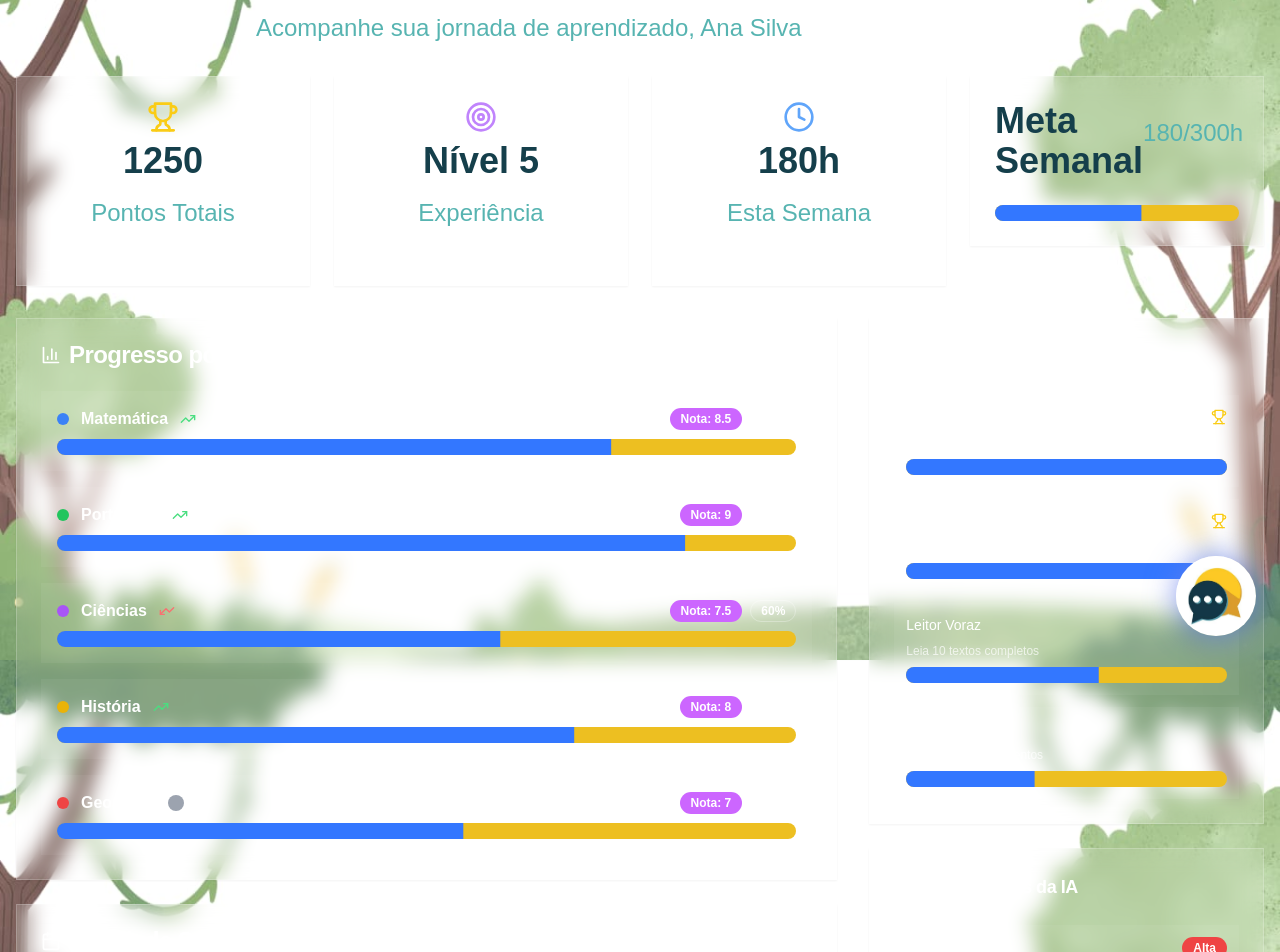
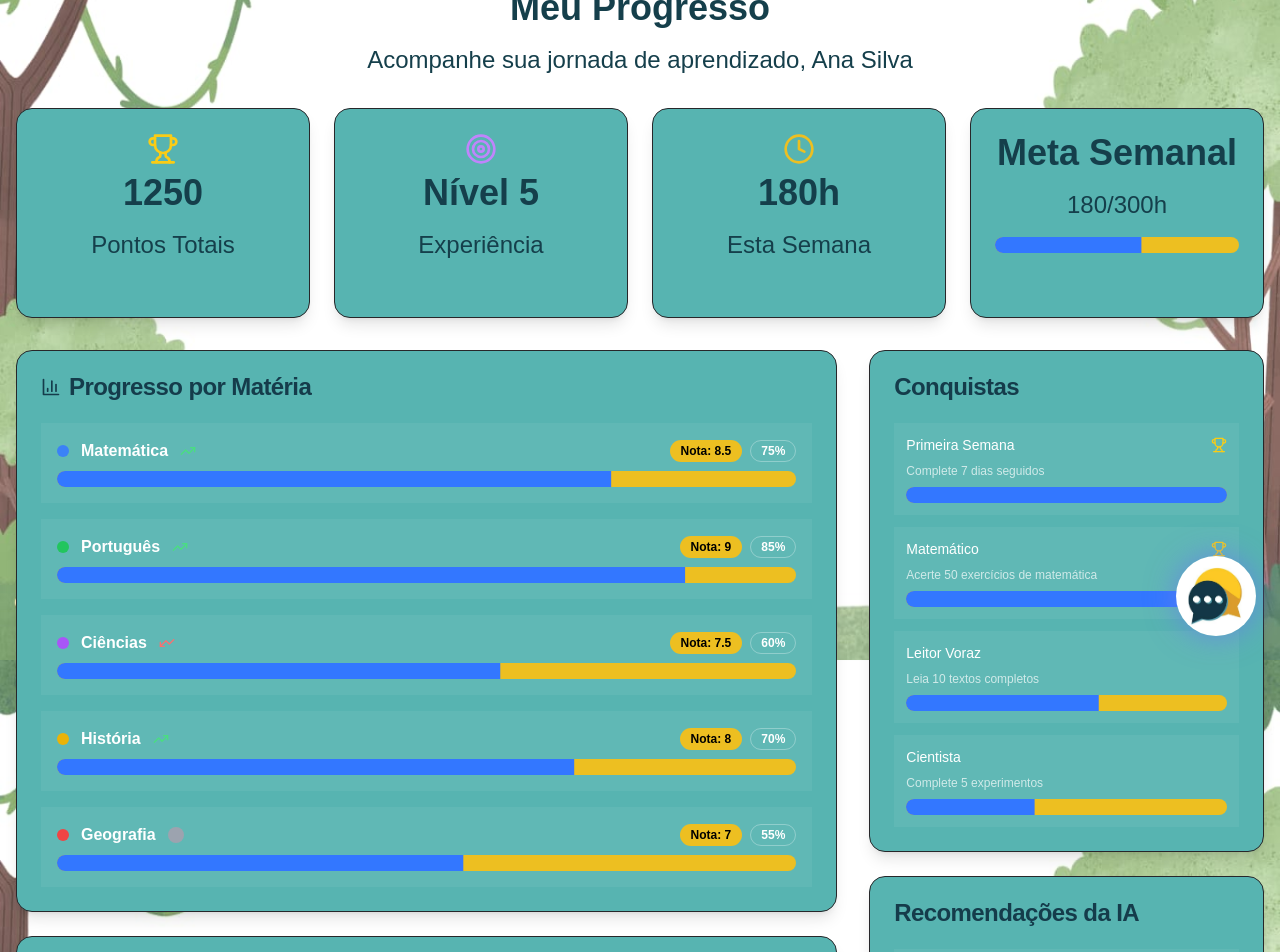
Before and after one commit to marcusmarinhob/MemorIA, a React (Vite) app: page /dashboard in a window 1280 px wide. Shown: the part 140-1092 px from the top of the page. Built offline with nearby package versions, Linux system fonts and the light colour scheme.

Commit message:
Ajuste da pages Dashboard

```diff
--- a/src/components/ui/badge.jsx
+++ b/src/components/ui/badge.jsx
@@ -1,20 +1,18 @@
-
-import React from 'react';
-import { cva } from 'class-variance-authority';
-import { cn } from '@/lib/utils';
+import React from "react";
+import { cva } from "class-variance-authority";
+import { cn } from "@/lib/utils";
 
 const badgeVariants = cva(
-  "inline-flex items-center rounded-full border px-2.5 py-0.5 text-xs font-semibold transition-colors focus:outline-none focus:ring-2 focus:ring-ring focus:ring-offset-2",
+  "inline-flex items-center rounded-full border px-2.5 py-0.5 text-xs font-semibold transition-colors focus:outline-none focus:ring-2 focus:ring-ring focus:ring-offset-2 text-[#edbf21]",
   {
     variants: {
       variant: {
-        default:
-          "border-transparent bg-primary text-primary-foreground hover:bg-primary/80",
+        default: "border-transparent bg-primary hover:bg-primary/80",
         secondary:
-          "border-transparent bg-secondary text-secondary-foreground hover:bg-secondary/80",
+          "border-transparent bg-[#edbf21] text-black hover:bg-[#edbf21]/80",
         destructive:
-          "border-transparent bg-destructive text-destructive-foreground hover:bg-destructive/80",
-        outline: "text-foreground",
+          "border-transparent bg-destructive hover:bg-destructive/80",
+        outline: "border border-[#edbf21]",
       },
     },
     defaultVariants: {
@@ -22,7 +20,6 @@ const badgeVariants = cva(
     },
   }
 );
-
 function Badge({ className, variant, ...props }) {
   return (
     <div className={cn(badgeVariants({ variant }), className)} {...props} />
--- a/src/pages/Dashboard.jsx
+++ b/src/pages/Dashboard.jsx
@@ -187,14 +187,14 @@ const Dashboard = () => {
               className="mb-8"
             >
               <h1
-                className="text-3xl md:text-4xl font-bold mb-4"
+                className="text-3xl md:text-4xl font-bold mt-8 mb-4 text-center"
                 style={{ color: "#153f4b" }}
               >
                 Meu Progresso
               </h1>
               <p
-                className="text-xl md:text-2xl max-w-3xl mx-auto mb-8"
-                style={{ color: "#57b4b1" }}
+                className="text-x1 md:text-2xl max-w-3xl mx-auto mb-8 text-center"
+                style={{ color: "#153f4b" }}
               >
                 Acompanhe sua jornada de aprendizado,{" "}
                 {dashboardData.student.name}
@@ -207,7 +207,7 @@ const Dashboard = () => {
                 animate={{ opacity: 1, y: 0 }}
                 transition={{ delay: 0.1 }}
               >
-                <Card className="glass-effect">
+                <Card className="bg-[#57b4b1] rounded-2xl shadow-lg">
                   <CardContent className="p-6 text-center">
                     <Trophy className="w-8 h-8 text-yellow-400 mx-auto mb-2" />
                     <div
@@ -218,7 +218,7 @@ const Dashboard = () => {
                     </div>
                     <p
                       className="text-xl md:text-2xl max-w-3xl mx-auto mb-8"
-                      style={{ color: "#57b4b1" }}
+                      style={{ color: "#153f4b" }}
                     >
                       Pontos Totais
                     </p>
@@ -231,7 +231,7 @@ const Dashboard = () => {
                 animate={{ opacity: 1, y: 0 }}
                 transition={{ delay: 0.2 }}
               >
-                <Card className="glass-effect">
+                <Card className="bg-[#57b4b1] rounded-2xl shadow-lg">
                   <CardContent className="p-6 text-center">
                     <Target className="w-8 h-8 text-purple-400 mx-auto mb-2" />
                     <div
@@ -242,7 +242,7 @@ const Dashboard = () => {
                     </div>
                     <p
                       className="text-xl md:text-2xl max-w-3xl mx-auto mb-8"
-                      style={{ color: "#57b4b1" }}
+                      style={{ color: "#153f4b" }}
                     >
                       Experiência
                     </p>
@@ -255,9 +255,12 @@ const Dashboard = () => {
                 animate={{ opacity: 1, y: 0 }}
                 transition={{ delay: 0.3 }}
               >
-                <Card className="glass-effect">
+                <Card className="bg-[#57b4b1] rounded-2xl shadow-lg">
                   <CardContent className="p-6 text-center">
-                    <Clock className="w-8 h-8 text-blue-400 mx-auto mb-2" />
+                    <Clock
+                      className="w-8 h-8 mx-auto mb-2"
+                      style={{ color: "#edbf21" }}
+                    />
                     <div
                       className="text-3xl md:text-4xl font-bold mb-4"
                       style={{ color: "#153f4b" }}
@@ -266,7 +269,7 @@ const Dashboard = () => {
                     </div>
                     <p
                       className="text-xl md:text-2xl max-w-3xl mx-auto mb-8"
-                      style={{ color: "#57b4b1" }}
+                      style={{ color: "#153f4b" }}
                     >
                       Esta Semana
                     </p>
@@ -279,22 +282,20 @@ const Dashboard = () => {
                 animate={{ opacity: 1, y: 0 }}
                 transition={{ delay: 0.4 }}
               >
-                <Card className="glass-effect">
-                  <CardContent className="p-6">
-                    <div className="flex items-center justify-between mb-2">
-                      <span
+                <Card className="bg-[#57b4b1] rounded-2xl shadow-lg h-full">
+                  <CardContent className="p-6 text-center">
+                    <div
                       className="text-3xl md:text-4xl font-bold mb-4"
                       style={{ color: "#153f4b" }}
                     >
                       Meta Semanal
-                      </span>
-                      <span
-                        className="text-xl md:text-2xl max-w-3xl mx-auto mb-8"
-                        style={{ color: "#57b4b1" }}
+                    </div>
+                    <div
+                      className="text-xl md:text-2xl mb-4"
+                      style={{ color: "#153f4b" }}
                     >
                       {dashboardData.student.weeklyProgress}/
                       {dashboardData.student.weeklyGoal}h
-                      </span>
                     </div>
                     <Progress
                       value={
@@ -315,9 +316,12 @@ const Dashboard = () => {
                   animate={{ opacity: 1, y: 0 }}
                   transition={{ delay: 0.5 }}
                 >
-                  <Card className="glass-effect">
+                  <Card className="bg-[#57b4b1] rounded-2xl shadow-lg">
                     <CardHeader>
-                      <CardTitle className="text-white flex items-center">
+                      <CardTitle
+                        className="flex items-center"
+                        style={{ color: "#153c4b" }}
+                      >
                         <BarChart3 className="w-5 h-5 mr-2" />
                         Progresso por Matéria
                       </CardTitle>
@@ -359,9 +363,12 @@ const Dashboard = () => {
                   animate={{ opacity: 1, y: 0 }}
                   transition={{ delay: 0.6 }}
                 >
-                  <Card className="glass-effect">
+                  <Card className="bg-[#57b4b1] rounded-2xl shadow-lg">
                     <CardHeader>
-                      <CardTitle className="text-white flex items-center">
+                      <CardTitle
+                        className="flex items-center"
+                        style={{ color: "#153c4b" }}
+                      >
                         <Calendar className="w-5 h-5 mr-2" />
                         Atividade Semanal
                       </CardTitle>
@@ -375,9 +382,7 @@ const Dashboard = () => {
                             </div>
                             <div
                               className={`h-16 rounded-lg flex items-end justify-center p-1 ${
-                                day.completed
-                                  ? "bg-gradient-to-t from-blue-500 to-purple-600"
-                                  : "bg-white/10"
+                                day.completed ? "bg-[#edbf21]" : "bg-white/10"
                               }`}
                             >
                               <div
@@ -402,9 +407,12 @@ const Dashboard = () => {
                   animate={{ opacity: 1, x: 0 }}
                   transition={{ delay: 0.7 }}
                 >
-                  <Card className="glass-effect">
+                  <Card className="bg-[#57b4b1] rounded-2xl shadow-lg">
                     <CardHeader>
-                      <CardTitle className="text-white text-lg">
+                      <CardTitle
+                        className="flex items-center"
+                        style={{ color: "#153c4b" }}
+                      >
                         Conquistas
                       </CardTitle>
                     </CardHeader>
@@ -434,9 +442,12 @@ const Dashboard = () => {
                   animate={{ opacity: 1, x: 0 }}
                   transition={{ delay: 0.8 }}
                 >
-                  <Card className="glass-effect">
+                  <Card className="bg-[#57b4b1] rounded-2xl shadow-lg">
                     <CardHeader>
-                      <CardTitle className="text-white text-lg">
+                      <CardTitle
+                        className="flex items-center"
+                        style={{ color: "#153c4b" }}
+                      >
                         Recomendações da IA
                       </CardTitle>
                     </CardHeader>
```
Lines whose indentation alone changed are shown as unchanged.
